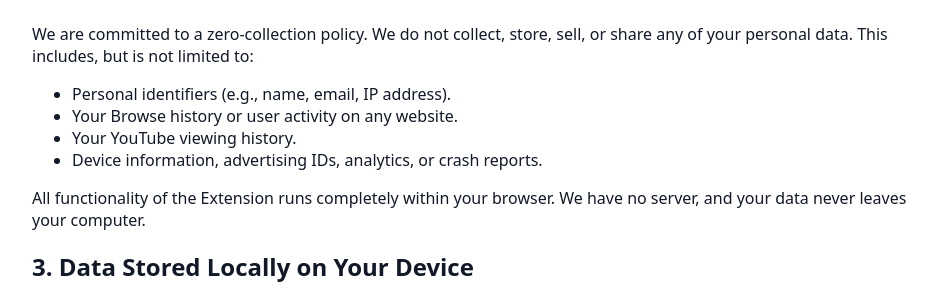
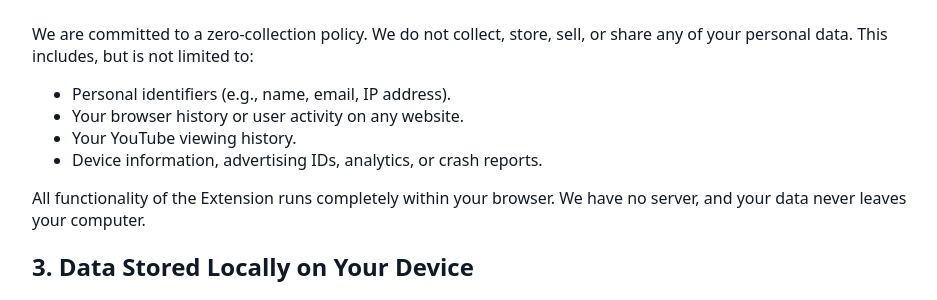
Before and after one commit to songej/youtube_section_repeat, a Jekyll site: the page built from PRIVACY.md, in a window 1280 px wide and 900 px high, scrolled down 448 px. Shown: the part 155-455 px from the top of the window, without its empty margins (168-1105 px from the left). Built offline with Jekyll 4.4.1, drawn with Linux system fonts in a browser that asks for light colours.

Commit message:
Update PRIVACY.md

```diff
--- a/PRIVACY.md
+++ b/PRIVACY.md
@@ -21,7 +21,7 @@ This Privacy Policy explains how the “Section Repeat for YouTube™” Chrome
 We are committed to a zero-collection policy. We do not collect, store, sell, or share any of your personal data. This includes, but is not limited to:
 
 -   Personal identifiers (e.g., name, email, IP address).
--   Your Browse history or user activity on any website.
+-   Your browser history or user activity on any website.
 -   Your YouTube viewing history.
 -   Device information, advertising IDs, analytics, or crash reports.
 
@@ -95,4 +95,5 @@ If you have any questions about this Privacy Policy, please contact:
 ## Limited Use
 The data this extension stores locally is used only to provide the features described (e.g., saving your section timestamps). It is never used for advertising, profiling, sale, or shared with third parties, in line with the Chrome Web Store User Data Policy.
 
+---
 [← Back to Home](/)
```
